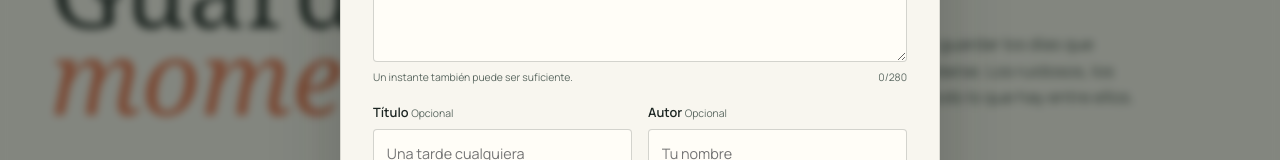
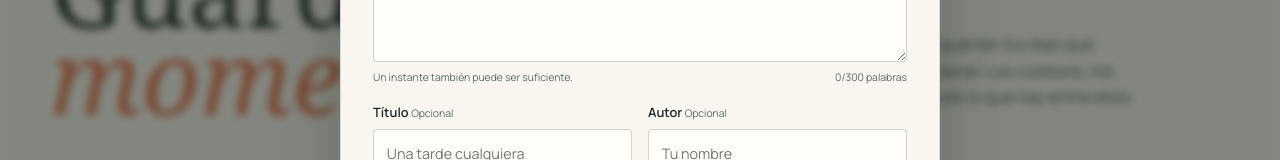
Before and after one commit to jeffersonpardo00/rememberMe, an Angular app: page / in a window 1280 px wide. Both pictures are taken after a click on the button "Crear un recuerdo". Shown: the part 283-443 px from the top of the page. Built offline with nearby package versions, Linux system fonts and the light colour scheme; no server answers; the database is empty.

Commit message:
memory clap

```diff
--- a/src/app/memory-detail/memory-detail.html
+++ b/src/app/memory-detail/memory-detail.html
@@ -11,7 +11,7 @@
         <div>
           <div class="detail-modal__meta">
             <span class="detail-modal__mark" aria-hidden="true"></span>
-            <time>{{ item().date }}</time>
+            <time>{{ formatDate(item().date) }}</time>
             <span aria-hidden="true">/</span>
             <span>por {{ item().author }}</span>
           </div>
--- a/src/app/memory-detail/memory-detail.scss
+++ b/src/app/memory-detail/memory-detail.scss
@@ -12,6 +12,7 @@
 .detail-modal {
   display: grid;
   grid-template-columns: minmax(220px, 0.85fr) minmax(280px, 1fr);
+  grid-template-rows: minmax(0, 1fr);
   width: min(100%, 780px);
   max-height: calc(100dvh - 2rem);
   overflow: hidden;
@@ -21,10 +22,14 @@
   box-shadow: 0 24px 70px rgba(25, 31, 27, 0.26);
 }
 
+@media (min-width: 1200px) {
+  .detail-modal:has(.detail-modal__image-wrap) { width: min(100%, 1100px); }
+}
+
 .detail-modal:not(:has(.detail-modal__image-wrap)) { display: block; }
 .detail-modal__image-wrap { min-height: 280px; background: #e5e1d4; }
 .detail-modal__image { display: block; width: 100%; height: 100%; min-height: 280px; object-fit: cover; }
-.detail-modal__content { overflow-y: auto; padding: 2rem; }
+.detail-modal__content { box-sizing: border-box; min-height: 0; max-height: calc(100dvh - 2rem); overflow-y: auto; padding: 2rem; }
 .detail-modal__header { display: flex; justify-content: space-between; gap: 1rem; }
 .detail-modal__meta { display: flex; flex-wrap: wrap; align-items: center; gap: 0.5rem; color: #66736a; font: 600 0.7rem/1.3 'DM Mono', monospace; text-transform: uppercase; }
 .detail-modal__mark { width: 0.45rem; height: 0.45rem; border-radius: 50%; background: #db6b45; }
@@ -50,6 +55,6 @@ h2 { margin: 1rem 0 0; color: #242c27; font: 500 2.6rem/0.98 'Fraunces', Georgia
 @media (max-width: 620px) {
   .detail-modal { display: block; max-height: calc(100dvh - 1rem); }
   .detail-modal__image-wrap, .detail-modal__image { min-height: 180px; height: 180px; }
-  .detail-modal__content { padding: 1.4rem; }
+  .detail-modal__content { max-height: calc(100dvh - 1rem); padding: 1.4rem; }
   h2 { font-size: 2.1rem; }
 }
--- a/src/app/memory-detail/memory-detail.ts
+++ b/src/app/memory-detail/memory-detail.ts
@@ -10,4 +10,12 @@ import { MemoryItem } from '../../Models/memoryModel';
 export class MemoryDetail {
   readonly item = input.required<MemoryItem>();
   readonly closed = output<void>();
+
+  formatDate(date: Date | string): string {
+    return new Intl.DateTimeFormat('es-ES', {
+      day: 'numeric',
+      month: 'long',
+      year: 'numeric'
+    }).format(new Date(date));
+  }
 }
--- a/src/app/memory/memory.html
+++ b/src/app/memory/memory.html
@@ -24,6 +24,6 @@
       <span>por {{ item().author }}</span>
     </div>
     <h3>{{ item().title }}</h3>
-    <p>{{ item().text }}</p>
+    <p>{{ previewText(item().text) }}</p>
   </div>
 </article>
--- a/src/app/memory/memory.ts
+++ b/src/app/memory/memory.ts
@@ -21,6 +21,10 @@ export class Memory {
     }).format(safeDate);
   }
 
+  previewText(text: string): string {
+    return text.length > 280 ? `${text.slice(0, 280).trimEnd()}...` : text;
+  }
+
   openDetail(): void {
     this.selected.emit(this.item());
   }
--- a/src/app/new-memory/new-memory.html
+++ b/src/app/new-memory/new-memory.html
@@ -11,14 +11,14 @@
     <form [formGroup]="memoryForm" (ngSubmit)="submit()">
       <label class="field">
         <span>¿Qué quieres recordar? <small>Obligatorio</small></span>
-        <textarea formControlName="text" maxlength="280" rows="5" placeholder="Escribe algo para tu yo del futuro..."></textarea>
+        <textarea formControlName="text" rows="5" placeholder="Escribe algo para tu yo del futuro..."></textarea>
         <span class="field__footer">
           @if (memoryForm.controls.text.invalid && memoryForm.controls.text.touched) {
-            <small class="error">Escribe un recuerdo de hasta 280 caracteres.</small>
+            <small class="error">Escribe un recuerdo de hasta 300 palabras.</small>
           } @else {
             <small>Un instante también puede ser suficiente.</small>
           }
-          <small>{{ textLength }}/280</small>
+          <small>{{ wordCount }}/300 palabras</small>
         </span>
       </label>
 
--- a/src/app/new-memory/new-memory.ts
+++ b/src/app/new-memory/new-memory.ts
@@ -1,5 +1,5 @@
 import { ChangeDetectionStrategy, Component, output, signal } from '@angular/core';
-import { FormBuilder, ReactiveFormsModule, Validators } from '@angular/forms';
+import { AbstractControl, FormBuilder, ReactiveFormsModule, ValidationErrors, Validators } from '@angular/forms';
 import { inject } from '@angular/core';
 
 export interface NewMemoryPayload {
@@ -8,6 +8,13 @@ export interface NewMemoryPayload {
   readonly text: string;
   readonly imageFile?: File;
   readonly imagePreview?: string;
+}
+
+function maxWords(maximum: number) {
+  return (control: AbstractControl): ValidationErrors | null => {
+    const words = control.value.trim() ? control.value.trim().split(/\s+/).length : 0;
+    return words > maximum ? { maxWords: true } : null;
+  };
 }
 
 @Component({
@@ -26,13 +33,14 @@ export class NewMemory {
   readonly imagePreview = signal<string | undefined>(undefined);
 
   readonly memoryForm = this.formBuilder.nonNullable.group({
-    text: ['', [Validators.required, Validators.maxLength(280)]],
+    text: ['', [Validators.required, maxWords(300)]],
     title: ['', [Validators.maxLength(80)]],
     author: ['', [Validators.maxLength(50)]]
   });
 
-  get textLength(): number {
-    return this.memoryForm.controls.text.value.length;
+  get wordCount(): number {
+    const text = this.memoryForm.controls.text.value.trim();
+    return text ? text.split(/\s+/).length : 0;
   }
 
   onFileSelected(event: Event): void {
```
